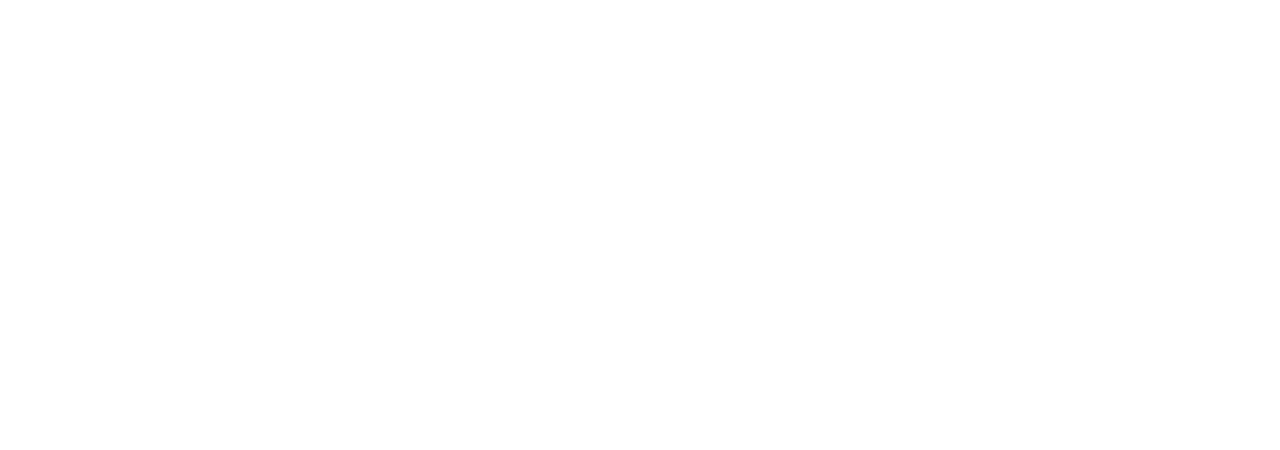
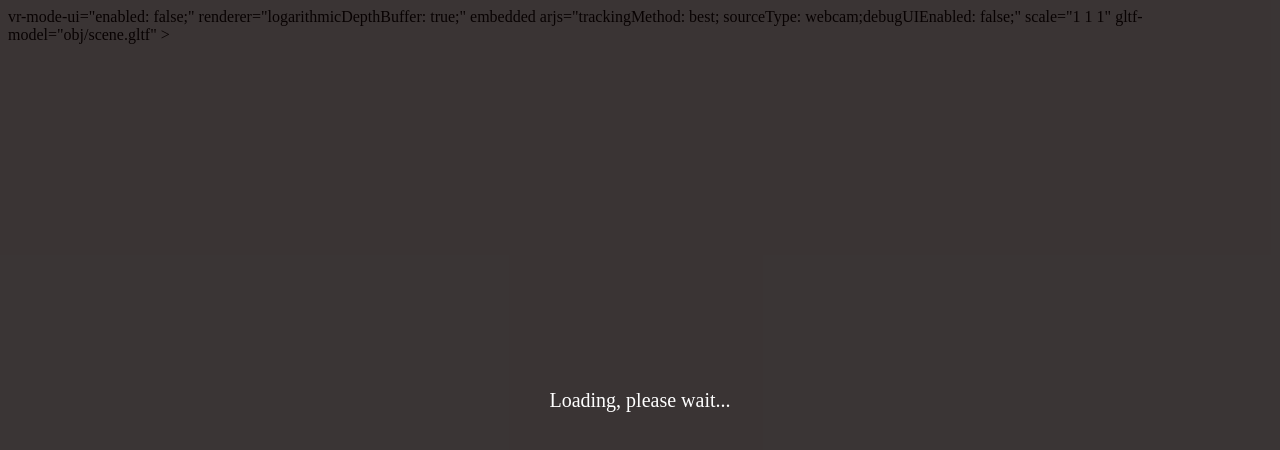
Before and after one commit to Persia163/AR, a plain HTML site: page marker.html in a window 1280 px wide. Drawn offline with Linux system fonts and the light colour scheme.

Commit message:
Update marker.html

```diff
--- a/marker.html
+++ b/marker.html
@@ -1,25 +1,53 @@
-<!DOCTYPE html>
-<html>
-  <script src="https://aframe.io/releases/1.3.0/aframe.min.js"></script>
-  <!-- we import arjs version without NFT but with marker + location based support -->
-  <script src="https://raw.githack.com/AR-js-org/AR.js/master/aframe/build/aframe-ar.js"></script>
-  <body style="margin : 0px; overflow: hidden;">
-    <a-scene embedded arjs>
-      <a-marker preset="hiro">
-        <!-- we use cors proxy to avoid cross-origin problems -->
-        <!--
-          ⚠️⚠️⚠️
-          https://arjs-cors-proxy.herokuapp.com/ is now offline, Heroku has dismissed all his free plans from November 2022.
-          You need to host your own proxy and use it instead. The proxy is based on CORS Anywhere (see https://github.com/Rob--W/cors-anywhere).
-          ⚠️⚠️⚠️
-        -->
-        <a-entity
-          position="0 0 0"
-          scale="0.05 0.05 0.05"
-          gltf-model="https://arjs-cors-proxy.herokuapp.com/https://raw.githack.com/AR-js-org/AR.js/master/aframe/examples/image-tracking/nft/trex/scene.gltf"
-        ></a-entity>
-      </a-marker>
-      <a-entity camera></a-entity>
-    </a-scene>
-  </body>
+<!DOCTYPE html> <!-- Объявление типа документа: HTML -->
+<html lang="ru"> <!-- Начало HTML-документа с указанием языка (русский) -->
+<style>
+	.arjs-loader {
+	  height: 100%;
+	  width: 100%;
+	  position: absolute;
+	  top: 0;
+	  left: 0;
+	  background-color: rgba(9, 2, 2, 0.8);
+	  z-index: 9999;
+	  display: flex;
+	  justify-content: center;
+	  align-items: center;
+	}
+
+	.arjs-loader div {
+	  text-align: center;
+	  font-size: 1.25em;
+	  color: white;
+	}
+  </style>
+<head>
+	<meta charset="UTF-8"> <!-- Установка кодировки документа -->
+	<meta name="viewport" content="width=device-width, initial-scale=1.0"> <!-- Мета-тег для настройки отображения на мобильных устройствах -->
+	<meta http-equiv="X-UA-Compatible" content="ie=edge"> <!-- Установка совместимости с браузером Internet Explorer -->
+	<title>AR in Web</title> <!-- Заголовок страницы -->
+</head>
+<body>
+	<script src="https://aframe.io/releases/1.0.4/aframe.min.js"></script> <!-- Подключение библиотеки A-Frame -->
+	<script src="https://raw.githack.com/AR-js-org/AR.js/master/aframe/build/aframe-ar.js"></script> <!-- Подключение библиотеки AR.js -->
+
+	<!-- Элемент, отображающийся во время загрузки -->
+	<div class="arjs-loader">
+		<div>Loading, please wait...</div>
+	</div>
+
+	<a-scene embedded arjs> <!-- Начало сцены A-Frame с использованием AR.js -->
+		vr-mode-ui="enabled: false;" <!-- Отключаем интерфейс VR -->
+        renderer="logarithmicDepthBuffer: true;" <!-- Настройка рендеринга сцены -->
+        embedded <!-- Встраиваем сцену в документ -->
+        arjs="trackingMethod: best; sourceType: webcam;debugUIEnabled: false;" <!-- Настройки AR -->
+		<a-marker preset="hiro"> <!-- Маркер для распознавания -->
+			<a-entity
+				position="0 0 0" <!-- Позиция объекта -->
+				scale="1 1 1" <!-- Масштабирование объекта -->
+				gltf-model="obj/scene.gltf" <!-- Подключение модели объекта в формате glTF -->
+			></a-entity>
+		</a-marker>
+		<a-entity camera></a-entity> <!-- Элемент камеры для просмотра сцены -->
+	</a-scene>
+</body>
 </html>
```
